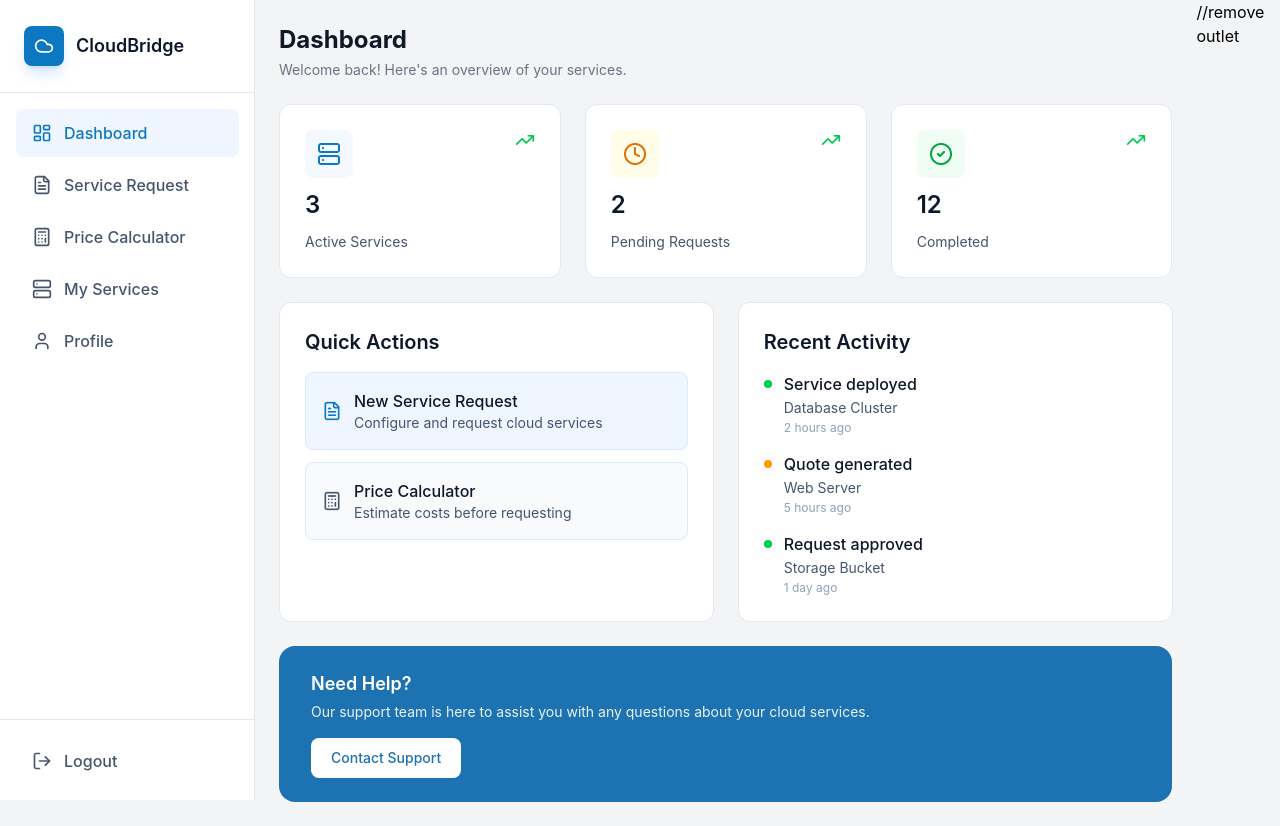
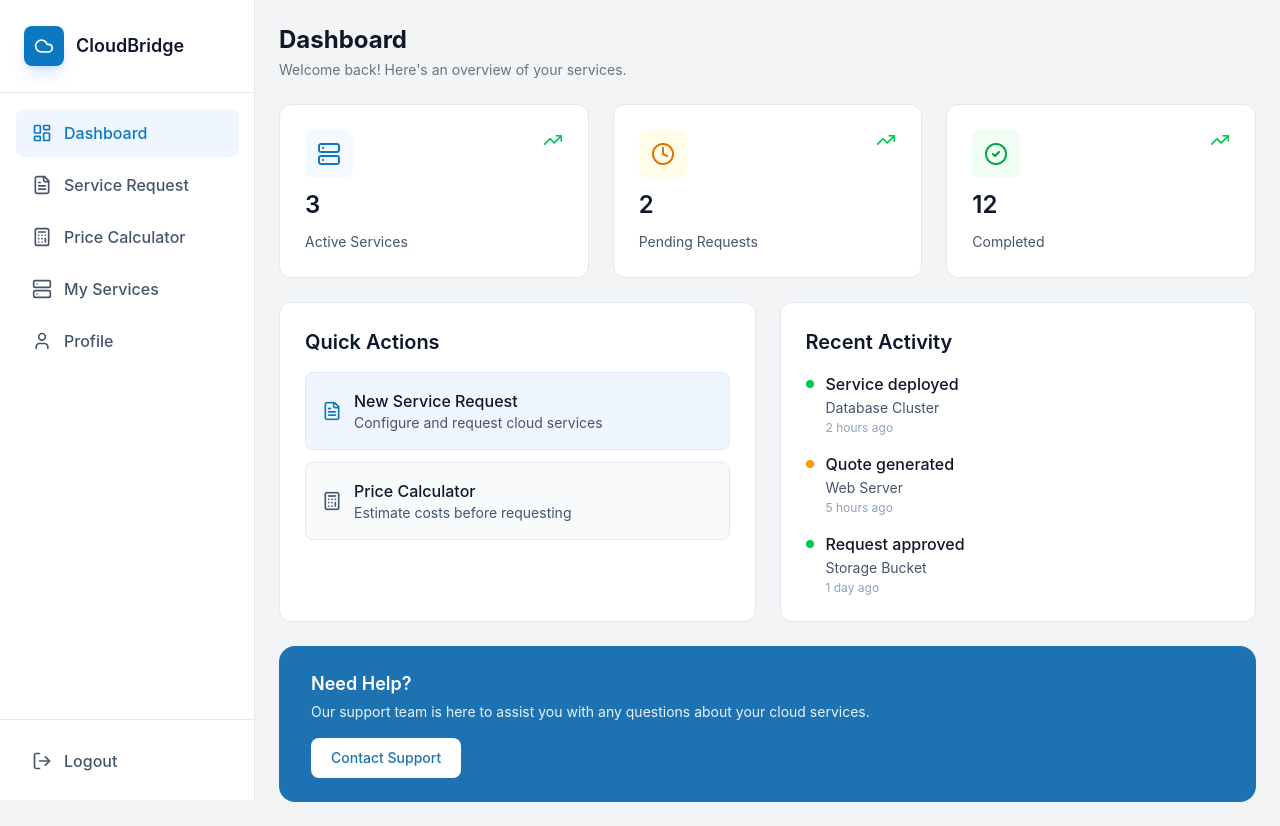
Before and after one commit to Dakshinkali-Team/Portal-CloudBridge, a React (Vite) app in the folder client/cloudbridge/: page /dashboard in a window 1280 px wide. Built offline with nearby package versions, Linux system fonts and the light colour scheme.

Commit message:
Final Update of Customer Dashboard.

```diff
--- a/client/cloudbridge/src/pages/Dashboard.jsx
+++ b/client/cloudbridge/src/pages/Dashboard.jsx
@@ -10,7 +10,7 @@ export default function DashboardLayout() {
 
       {/* Dashboard Page */}
       <DashboardPage />
-      //remove outlet
+
     </div>
   );
 }
```
